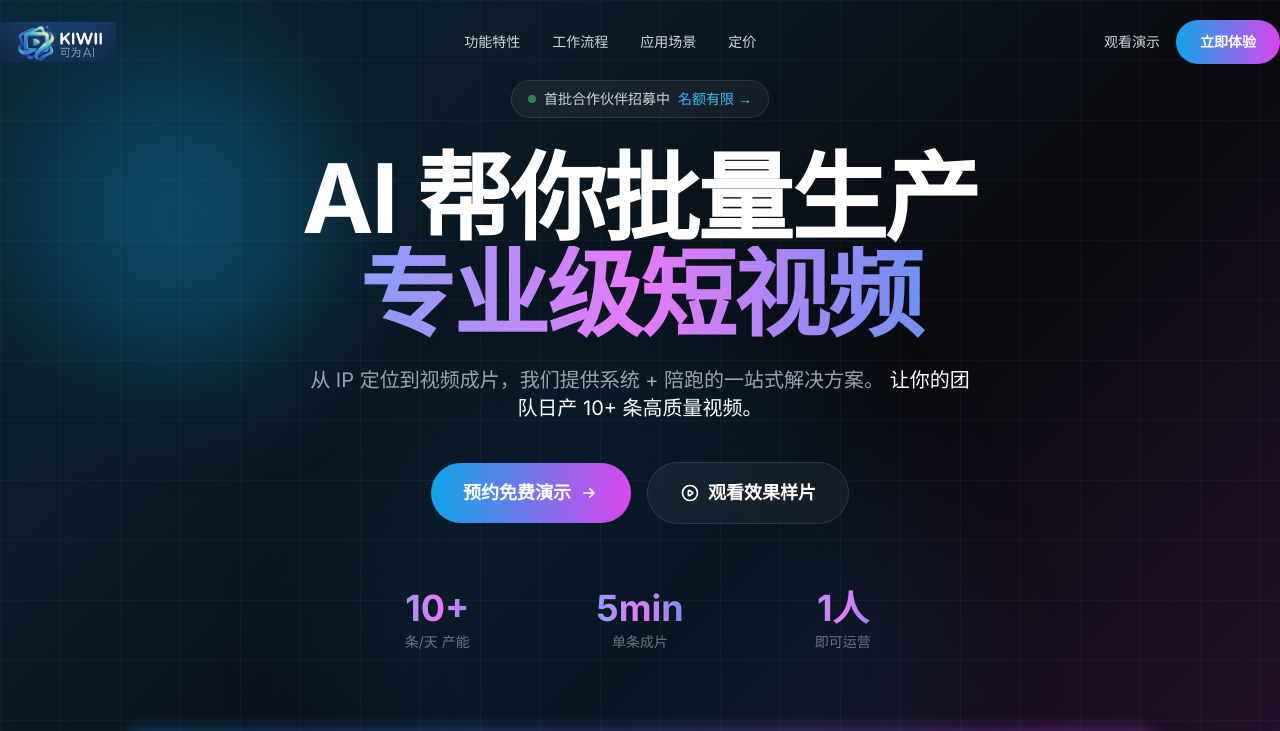
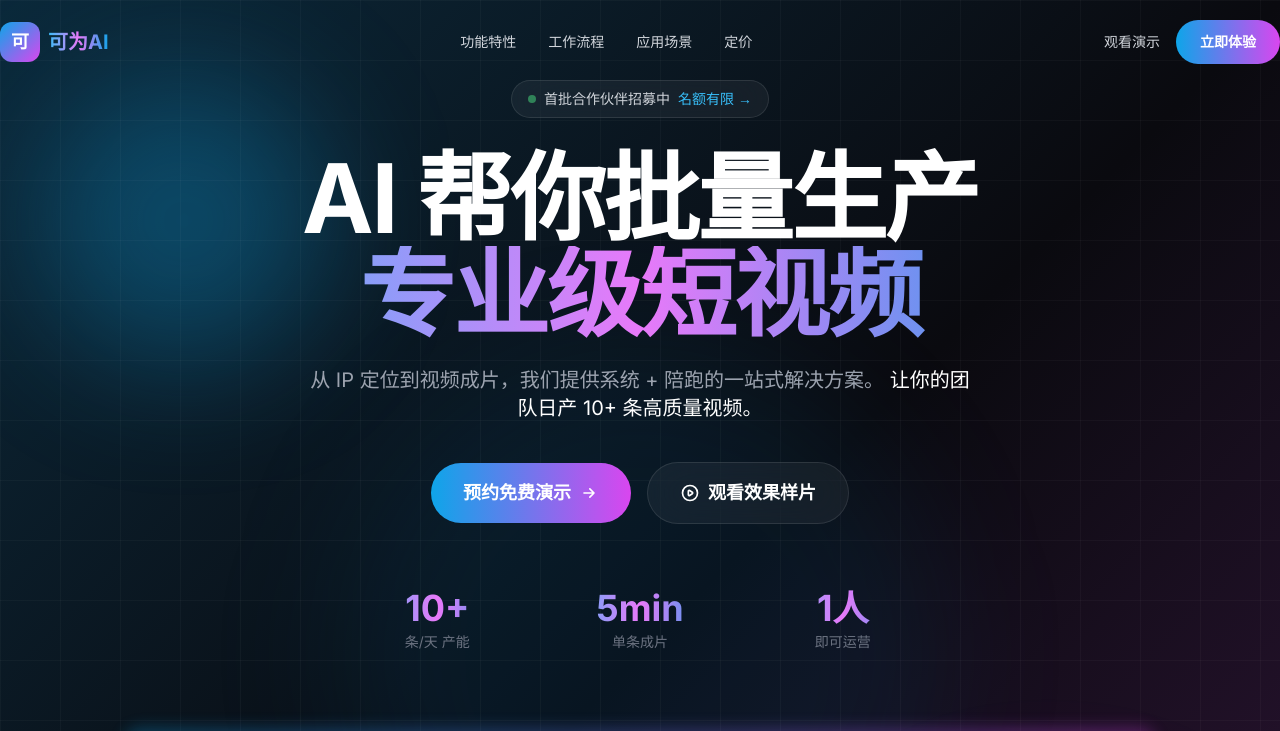
Before and after one commit to ffzhen/kewei-ai-website, a Nuxt app: page / in a window 1280 px wide. Shown: the top 731 px of the page. Built offline with nearby package versions, Linux system fonts and the light colour scheme; grey boxes are pictures that could not be loaded.

Commit message:
revert: 恢复原始 logo（CSS 渐变方块 + 文字）

```diff
--- a/components/AppFooter.vue
+++ b/components/AppFooter.vue
@@ -4,12 +4,11 @@
       <div class="grid grid-cols-1 md:grid-cols-4 gap-12">
         <!-- Brand -->
         <div class="md:col-span-1">
-          <div class="flex items-center mb-4">
-            <img
-              src="/images/kiwii-logo-final.png"
-              alt="可为AI - KIWII"
-              class="h-10 w-auto"
-            />
+          <div class="flex items-center gap-2 mb-4">
+            <div class="w-10 h-10 rounded-xl bg-gradient-to-br from-primary-500 to-accent-500 flex items-center justify-center">
+              <span class="text-white font-bold text-lg">可</span>
+            </div>
+            <span class="text-xl font-bold gradient-text">可为AI</span>
           </div>
           <p class="text-gray-400 text-sm leading-relaxed">
             新一代多智能体视频生成系统，让内容创作从此简单高效。
--- a/components/AppHeader.vue
+++ b/components/AppHeader.vue
@@ -5,12 +5,11 @@
   >
     <div class="container-custom flex items-center justify-between">
       <!-- Logo -->
-      <a href="/" class="flex items-center group">
-        <img
-          src="/images/kiwii-logo-final.png"
-          alt="可为AI - KIWII"
-          class="h-10 w-auto group-hover:scale-105 transition-transform"
-        />
+      <a href="/" class="flex items-center gap-2 group">
+        <div class="w-10 h-10 rounded-xl bg-gradient-to-br from-primary-500 to-accent-500 flex items-center justify-center group-hover:scale-105 transition-transform">
+          <span class="text-white font-bold text-lg">可</span>
+        </div>
+        <span class="text-xl font-bold gradient-text">可为AI</span>
       </a>
 
       <!-- Desktop Navigation -->
```
